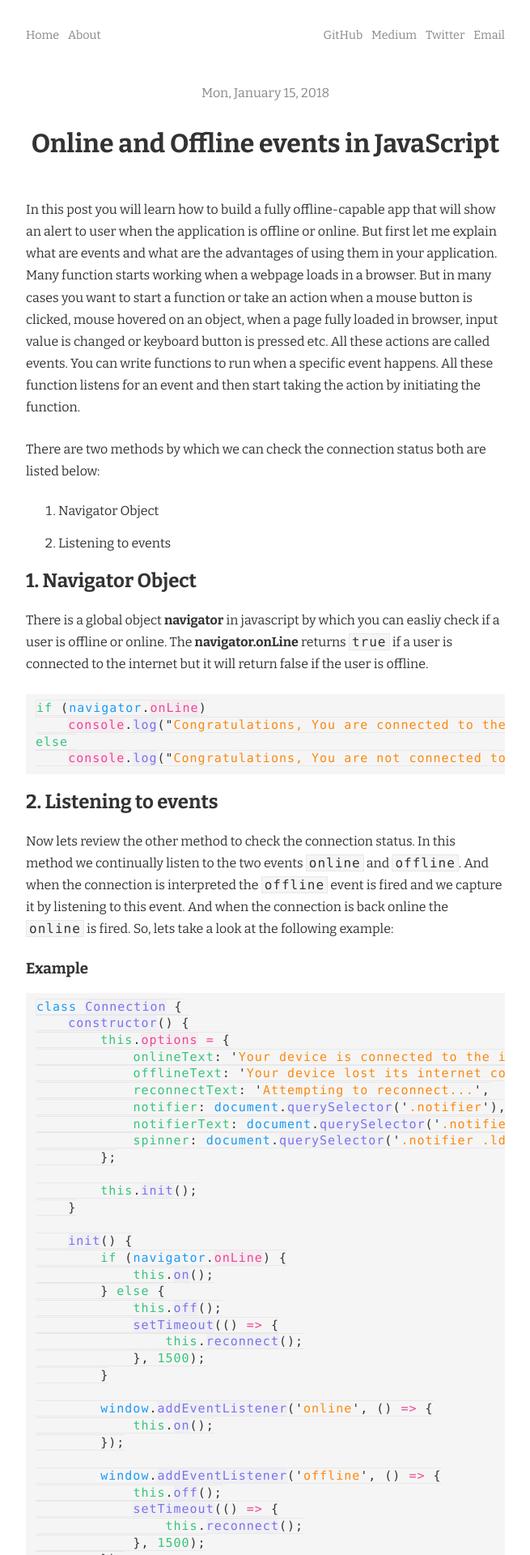
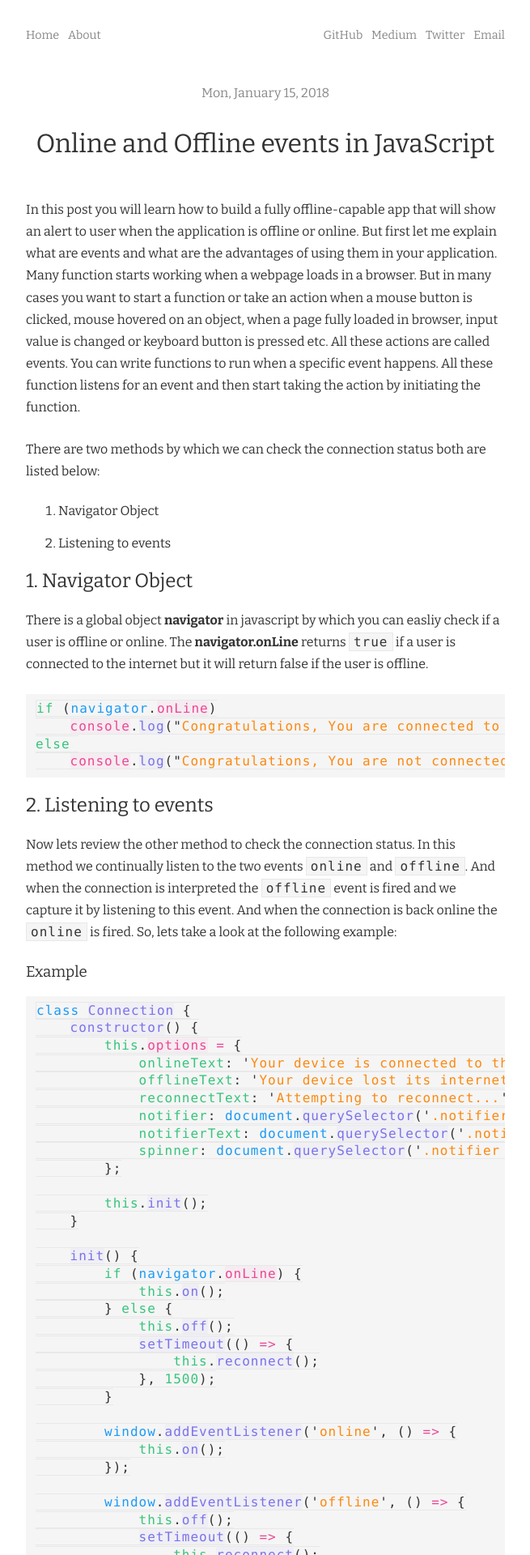
Before and after one commit to ziishaned/ziishaned.github.io, a Jekyll site: the page built from blog/_posts/2018-01-15-online-and offline-events-in-javascript.md, in a window 1280 px wide. Shown: the top 1920 px of the page at 81% size, without its empty margins (312-967 px from the left). Built offline with Jekyll 4.4.1, drawn with Linux system fonts in a browser that asks for light colours; comment, search, counter and statistics services are not loaded.

Commit message:
Update font weight

```diff
--- a/_sass/_base.scss
+++ b/_sass/_base.scss
@@ -21,7 +21,7 @@ p {
 }
 
 h1, h2, h3, h4, h5, h6 {
-  font-weight: 700;
+  font-weight: 400;
   line-height: 1.2;
 }
 
--- a/_sass/_code.scss
+++ b/_sass/_code.scss
@@ -9,7 +9,6 @@ $class: #7b72e9;
 
 
 code {
-  font-size: 15px;
   background-color: $background;
   border: 1px solid $gray-light;
   font-family: $mono;
@@ -18,8 +17,7 @@ code {
 
 p, li {
   code {
-    font-size: inherit;
-    padding: 0 3px;
+    padding: 1px 5px;
     white-space: nowrap;
   }
 }
```
